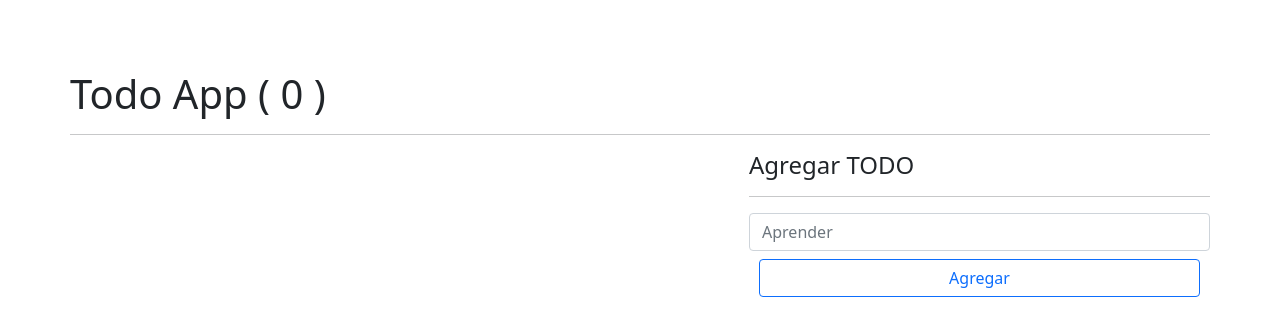
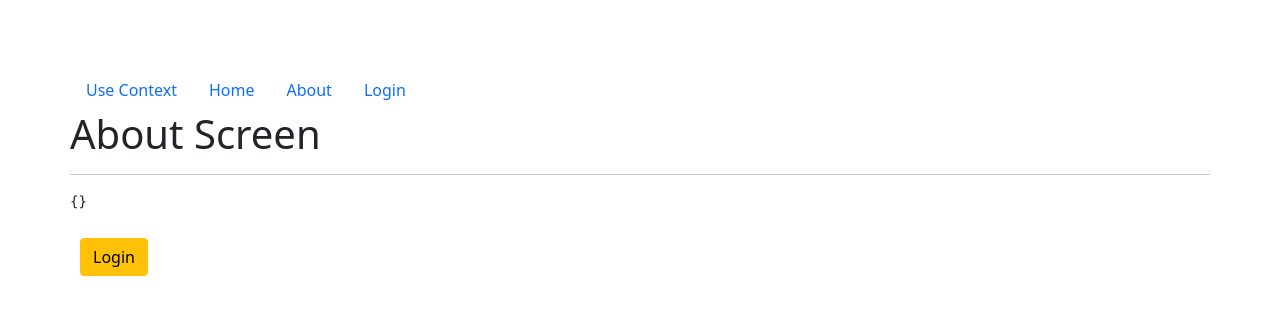
Before and after one commit to ErickCodeman93/React_Course, a React (Create React App) app in the folder 01-Fundamentals/hook-app/: page /about in a window 1280 px wide. Shown: the top 336 px of the page. Built offline with nearby package versions, Linux system fonts and the light colour scheme.

Commit message:
progress: useContext

```diff
--- a/01-Fundamentals/hook-app/package.json
+++ b/01-Fundamentals/hook-app/package.json
@@ -8,7 +8,8 @@
     "@testing-library/user-event": "^12.8.3",
     "react": "^17.0.2",
     "react-dom": "^17.0.2",
-    "react-scripts": "^4.0.3",
+    "react-router-dom": "^5.3.0",
+    "react-scripts": "^1.1.5",
     "web-vitals": "^1.1.1"
   },
   "scripts": {
--- /dev/null
+++ b/01-Fundamentals/hook-app/src/components/10-useContext/AboutScreen.js
@@ -0,0 +1,25 @@
+import React, { useContext } from 'react'
+import { UserContext } from './UserContext';
+
+export const AboutScreen = () => {
+
+	const {user, setUser} = useContext(UserContext);
+
+	return (
+		<div>
+			<h1>About Screen</h1>
+			<hr/>
+
+			<pre>
+				{ JSON.stringify( user, null, 3 ) }
+			</pre>
+
+			<button
+				className="btn btn-warning"
+				onClick={ () => setUser({}) }
+				>
+				Login
+			</button>
+		</div>
+	)
+}
--- /dev/null
+++ b/01-Fundamentals/hook-app/src/components/10-useContext/AppRouter.js
@@ -0,0 +1,29 @@
+import React from 'react';
+import {
+	BrowserRouter as Router,
+	Switch,
+	Route
+  } from "react-router-dom";
+
+import { NavBar } from './NavBar';
+import { AboutScreen } from './AboutScreen';
+import { HomeScreen } from './HomeScreen';
+import { LoginScreen } from './LoginScreen';
+import { Component404 } from './Component404';
+
+export const AppRouter = () => {
+	return (
+		<Router>
+			<div>
+				<NavBar />
+
+				<Switch>
+					<Route exact path="/" component={ HomeScreen } />
+					<Route exact path="/about" component={ AboutScreen } />
+					<Route exact path="/login" component={ LoginScreen } />
+					<Route component={ Component404 } />
+				</Switch>
+			</div>
+		</Router>
+	)
+}
--- /dev/null
+++ b/01-Fundamentals/hook-app/src/components/10-useContext/Component404.js
@@ -0,0 +1,10 @@
+import React from 'react'
+
+export const Component404 = () => {
+	return (
+		<div>
+			<h1>Not Found</h1>
+			<hr/>
+		</div>
+	)
+}
--- /dev/null
+++ b/01-Fundamentals/hook-app/src/components/10-useContext/HomeScreen.js
@@ -0,0 +1,18 @@
+import React, { useContext } from 'react'
+import { UserContext } from './UserContext';
+
+export const HomeScreen = () => {
+
+	const {user} = useContext(UserContext);
+
+	return (
+		<div>
+			<h1>Home Screen</h1>
+			<hr/>
+
+			<pre>
+				{ JSON.stringify( user, null, 3 ) }
+			</pre>
+		</div>
+	)
+}
--- /dev/null
+++ b/01-Fundamentals/hook-app/src/components/10-useContext/LoginScreen.js
@@ -0,0 +1,24 @@
+import React, { useContext } from 'react'
+import { UserContext } from './UserContext'
+
+export const LoginScreen = () => {
+
+	const { setUser } = useContext(UserContext);
+
+	return (
+		<div>
+			<h1>Login Screen</h1>
+			<hr/>
+			<button
+				className="btn btn-primary"
+				onClick={ () => setUser(  {
+						id:1233,
+						name: 'Erick',
+						mail: 'erick.alva@gmail.com'
+					} ) }
+			>
+				Login
+			</button>
+		</div>
+	)
+}
--- /dev/null
+++ b/01-Fundamentals/hook-app/src/components/10-useContext/MainApp.js
@@ -0,0 +1,25 @@
+import React, { useState } from 'react'
+import { AppRouter } from './AppRouter'
+import { UserContext } from './UserContext'
+
+export const MainApp = () => {
+
+	// const user = {
+	// 	id:1233,
+	// 	name: 'Erick',
+	// 	mail: 'erick.alva@gmail.com'
+	// }
+
+	const [user, setUser] = useState({});
+
+
+
+	return (
+		<UserContext.Provider value={ {
+			user,
+			setUser
+		} }>
+			<AppRouter />
+		</UserContext.Provider>
+	)
+}
--- /dev/null
+++ b/01-Fundamentals/hook-app/src/components/10-useContext/NavBar.js
@@ -0,0 +1,13 @@
+import React from 'react';
+import { NavLink } from 'react-router-dom';
+
+export const NavBar = () => {
+	return (
+		<nav className="nav">
+			<a className="nav-link" aria-current="page">Use Context</a>
+			<NavLink exact activeClassName="active" className="nav-link" to="/">Home</NavLink>
+			<NavLink exact activeClassName="active" className="nav-link" to="/about">About</NavLink>
+			<NavLink exact activeClassName="active" className="nav-link" to="/login">Login</NavLink>
+	  </nav>
+	)
+}
--- /dev/null
+++ b/01-Fundamentals/hook-app/src/components/10-useContext/UserContext.js
@@ -0,0 +1,3 @@
+import { createContext } from 'react'
+
+export const UserContext =  createContext(null);
--- a/01-Fundamentals/hook-app/src/index.js
+++ b/01-Fundamentals/hook-app/src/index.js
@@ -1,6 +1,7 @@
 import React from 'react';
 import ReactDOM from 'react-dom';
-import { TodoApp } from './components/09-useReducer/TodoApp';
+import { MainApp } from './components/10-useContext/MainApp';
+// import { TodoApp } from './components/09-useReducer/TodoApp';
 // import { Padre } from './components/07-tarea-memo/Padre';
 // import { CallBackHook } from './components/08-callBackHook/CallBackHook';
 // import { MemorHook } from './components/07-memoHook/MemoHook';
@@ -18,6 +19,6 @@
 
 const app = document.getElementById('app');
 
-ReactDOM.render( <TodoApp />, app );
+ReactDOM.render( <MainApp />, app );
 
 // import './components/09-useReducer/intro-reducer'
```
Also changed, not shown: 1 other file (tests, documents, lock files or other folders).
